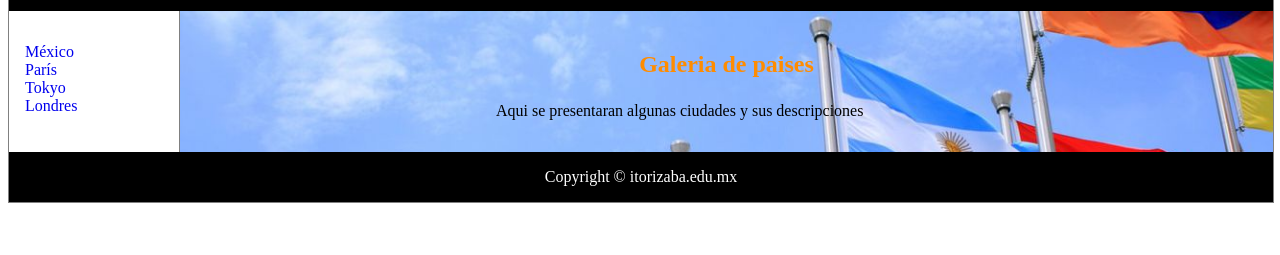
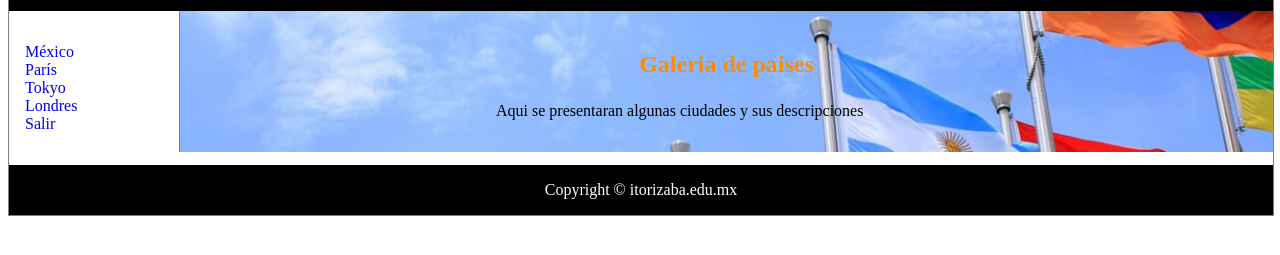
Before and after one commit to Chester179/Paises, a plain HTML site: page index.html in a window 1280 px wide. Shown: the part 89-344 px from the top of the page. Drawn offline with Linux system fonts and the light colour scheme.

Commit message:
Update index.html

```diff
--- a/index.html
+++ b/index.html
@@ -24,6 +24,7 @@
     <li><a href="Paris.html">Par&iacute;s</a></li>
     <li><a href="Tokyo.html">Tokyo</a></li>
     <li><a href="Londres.html">Londres</a></li>
+    <li><a href="https://chester179.github.io/Union/">Salir</a></li>
    </ul>
 
   </nav>
```
